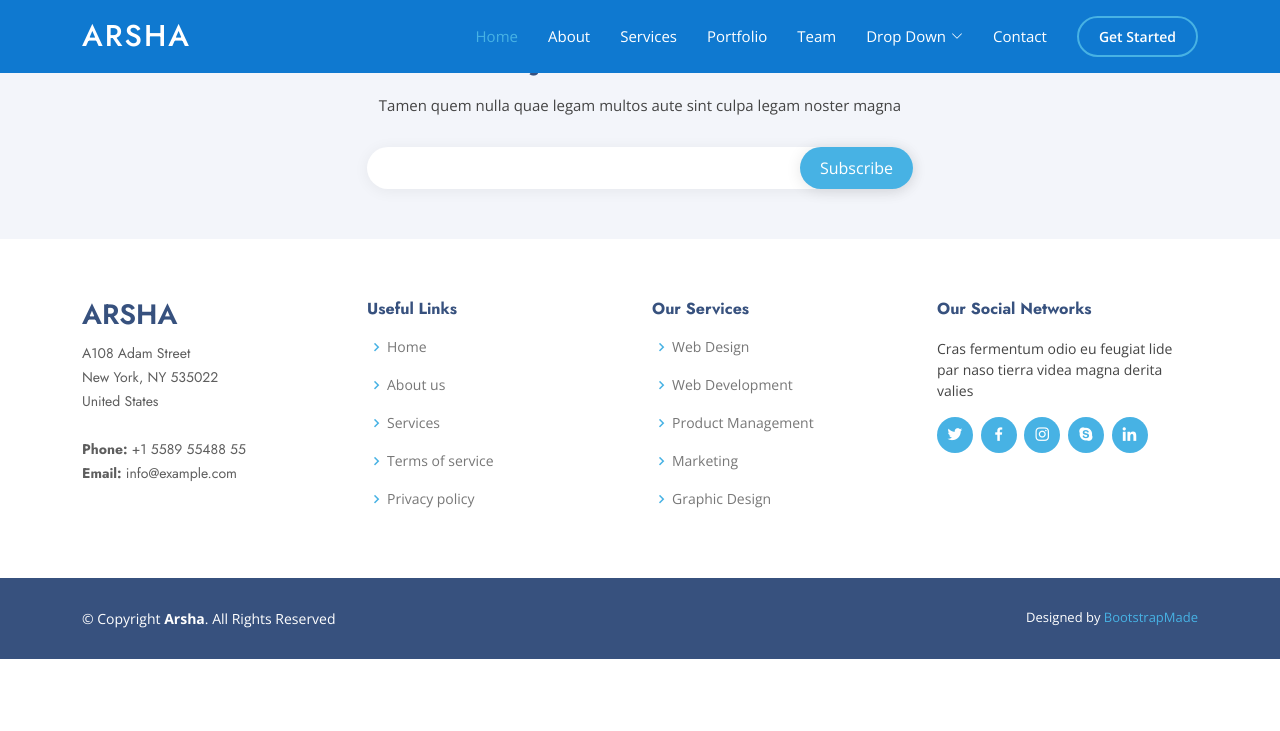
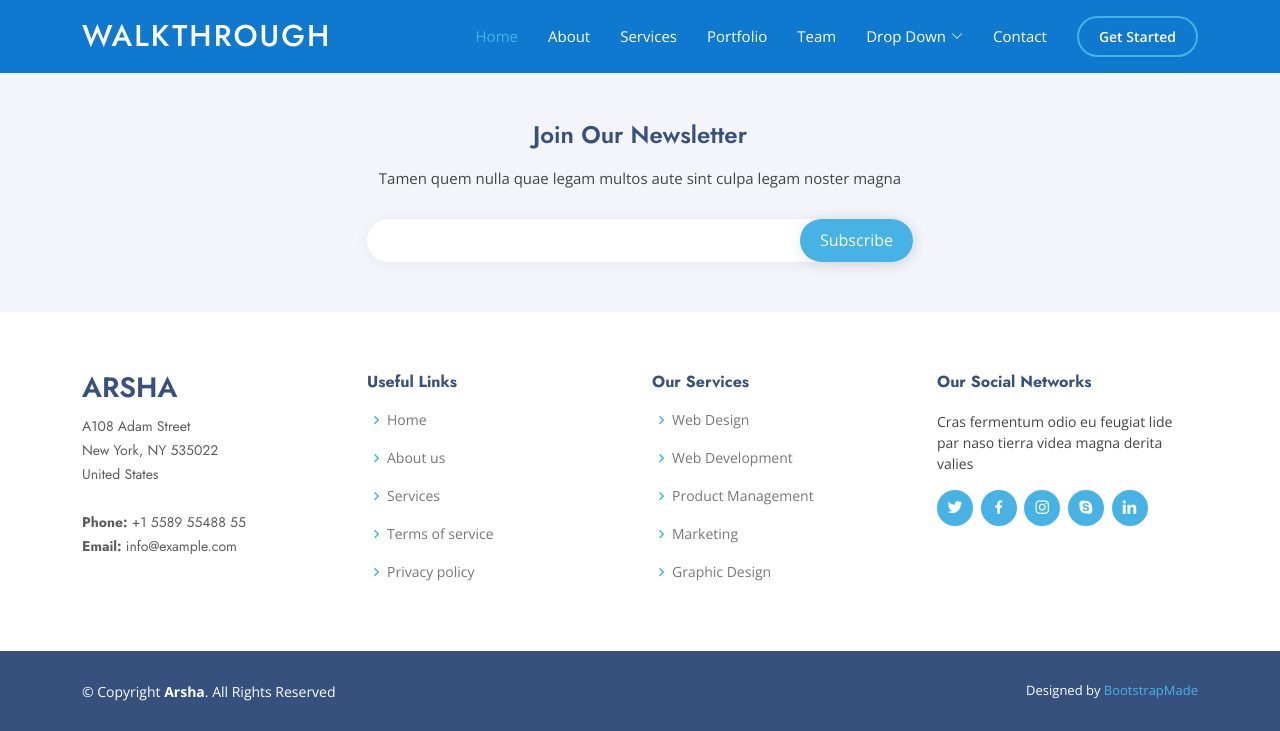
Before and after one commit to ganeshpaih24/SCL-2022-DataPirates, a Django app: page / in a window 1280 px wide. Shown: the top 731 px of the page. Run offline with Django 4.2, Linux system fonts and the light colour scheme; some libraries are stand-ins or nearby versions.

Commit message:
Edited navbar

```diff
--- a/templates/includes/navbar.html
+++ b/templates/includes/navbar.html
@@ -1,8 +1,8 @@
 {% load static %}
-<header id="header" class="fixed-top">
+<header id="header" class="">
     <div class="container d-flex align-items-center">
 
-        <h1 class="logo me-auto"><a href="../base.html">Arsha</a></h1>
+        <h1 class="logo me-auto"><a href="../base.html">WalkThrough</a></h1>
         <!-- Uncomment below if you prefer to use an image logo -->
         <!-- <a href="index.html" class="logo me-auto"><img src="{% static 'assets/img/logo.png' %}" alt="" class="img-fluid"></a> -->
 
--- a/walkthrough_scl/urls.py
+++ b/walkthrough_scl/urls.py
@@ -17,6 +17,7 @@ from django.contrib import admin
 from django.urls import path, include
 from django.conf.urls.static import static
 from walkthrough_scl import settings
+
 urlpatterns = [
     path('admin/', admin.site.urls),
     path('post/', include('post.urls')),
```
